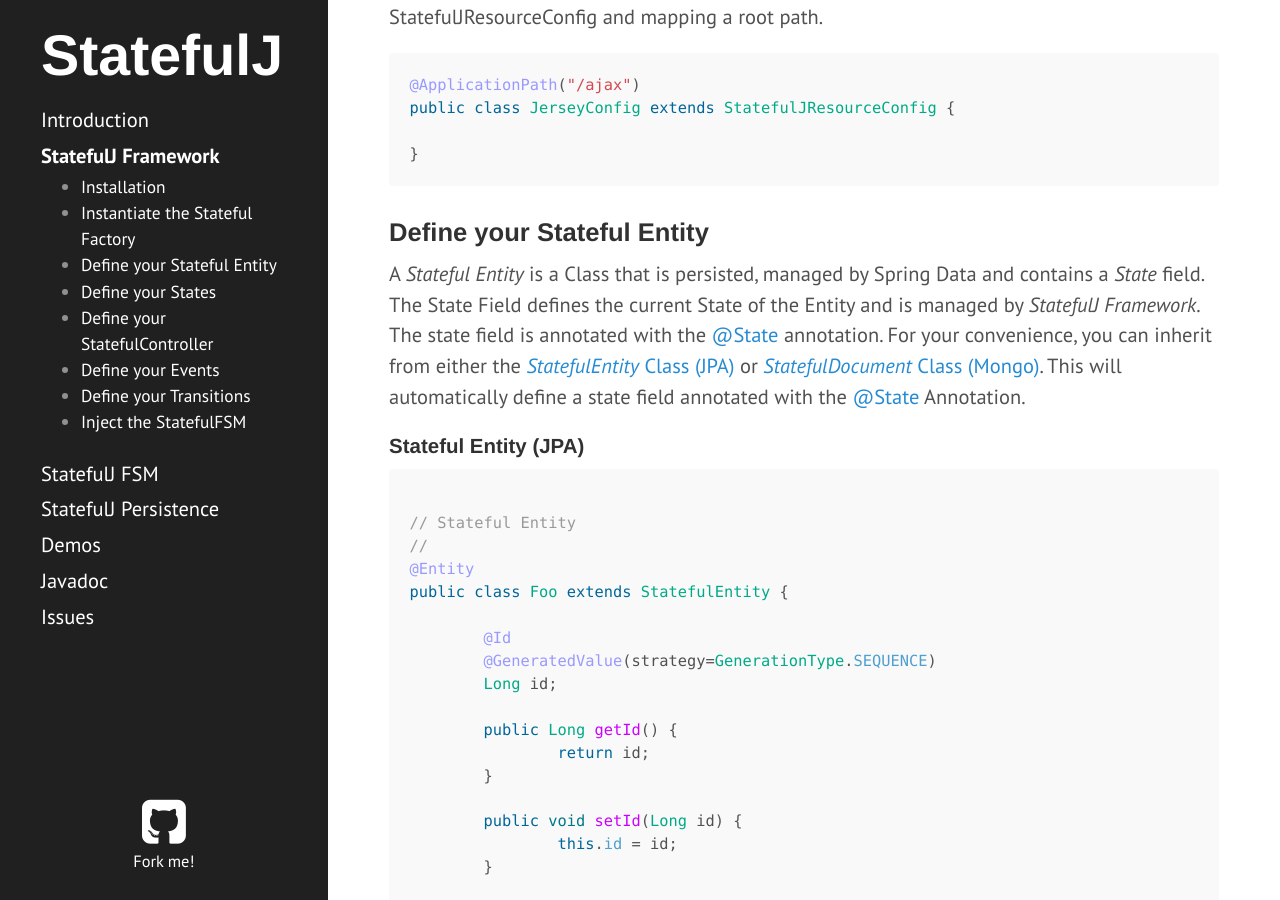
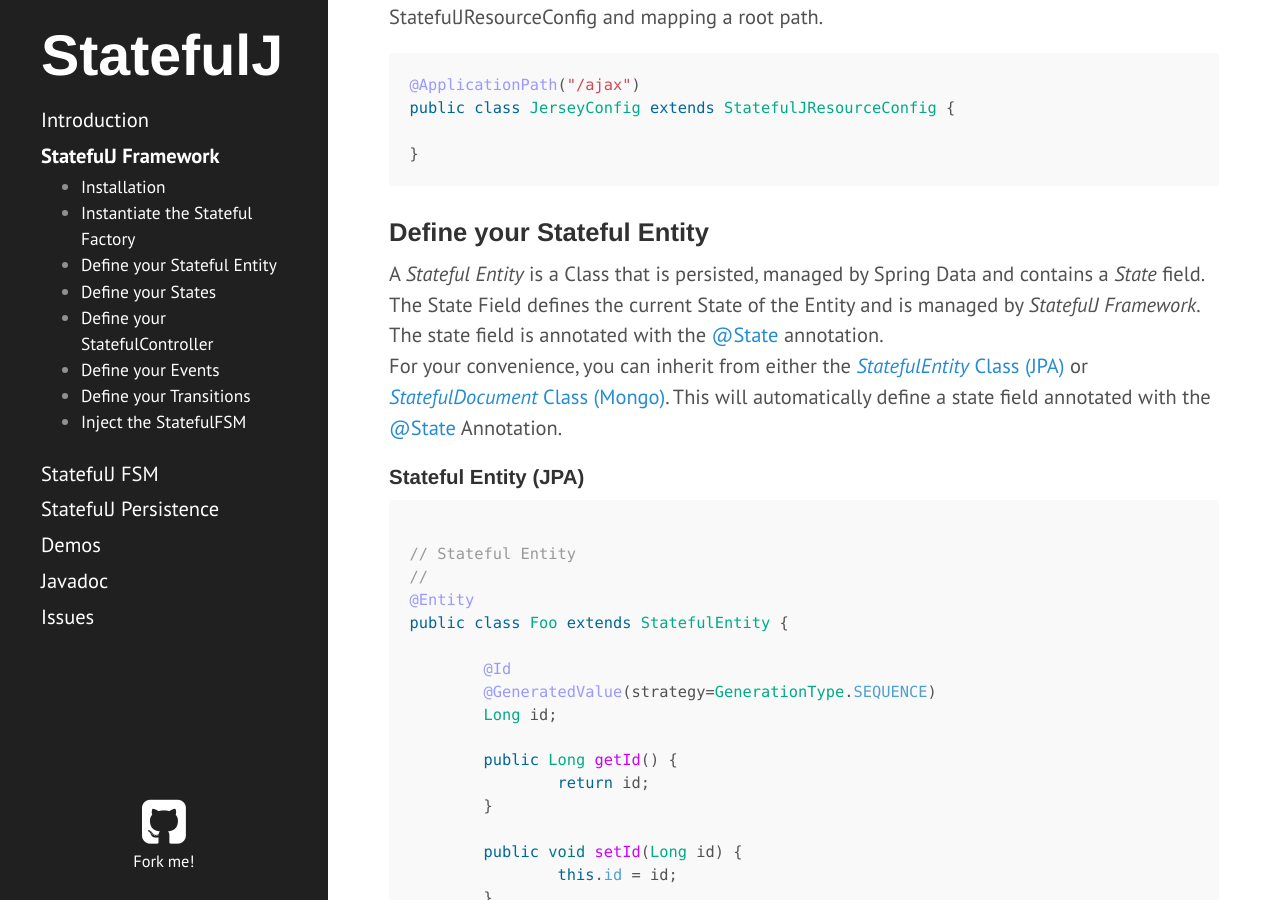
Before and after one commit to statefulj/statefulj, a Jekyll site: the page built from framework.md, in a window 1280 px wide and 900 px high, scrolled down 3052 px. Built offline with Jekyll 4.4.1, drawn with Linux system fonts in a browser that asks for light colours; Markdown is read by kramdown in place of the engine named in the settings; part of the change alters nothing that is shown; some of the changed text lies outside the part shown.

Commit message:
Fix documentation

````diff
--- a/framework.md
+++ b/framework.md
@@ -125,7 +125,10 @@ public class JerseyConfig extends StatefulJResourceConfig {
 
 ### <a name="define-your-stateful-entity"></a> Define your Stateful Entity
 
-A *Stateful Entity* is a Class that is persisted, managed by Spring Data and contains a *State* field.  The State Field defines the current State of the Entity and is managed by *StatefulJ Framework*.  The state field is annotated with the [@State](/public/javadoc/org/statefulj/persistence/annotations/State.html) annotation.  For your convenience, you can inherit from either the [*StatefulEntity* Class (JPA)](/public/javadoc/org/statefulj/persistence/jpa/model/StatefulEntity.html) or [*StatefulDocument* Class (Mongo)](/public/javadoc/org/statefulj/persistence/mongo/model/StatefulDocument.html).  This will automatically define a state field annotated with the [@State](/public/javadoc/org/statefulj/persistence/annotations/State.html) Annotation.
+A *Stateful Entity* is a Class that is persisted, managed by Spring Data and contains a *State* field.
+The State Field defines the current State of the Entity and is managed by *StatefulJ Framework*.
+The state field is annotated with the [@State](/public/javadoc/org/statefulj/persistence/annotations/State.html) annotation.
+For your convenience, you can inherit from either the [*StatefulEntity* Class (JPA)](/public/javadoc/org/statefulj/persistence/jpa/model/StatefulEntity.html) or [*StatefulDocument* Class (Mongo)](/public/javadoc/org/statefulj/persistence/mongo/model/StatefulDocument.html).  This will automatically define a state field annotated with the [@State](/public/javadoc/org/statefulj/persistence/annotations/State.html) Annotation.
 
 #### Stateful Entity (JPA)
 
@@ -239,7 +242,6 @@ Class with the [@StatefulController Annotation](/public/javadoc/org/statefulj/fr
 | noops			      | Optional	| An array of NOOP Transitions.  These Transitions will update the State field but will not invoke any Actions |
 | retryAttempts       | Optional	| Specify the number of times StatefulJ should attempt to handle the event.  If retryAttempts is -1, then it will always attempt to handle the event.  Default is 20 retry attempts |
 | retryInterval       | Optional	| The interval, in milliseconds, between each retry attempt.  Default is 250 milliseconds between retries |
-| reloadEntityOnRetry | Optional	| Set whether or not a new version of the Stateful Entity is fetched on a retry.  Defaults to true |
 
 ```java
 @StatefulController(
@@ -306,6 +308,7 @@ In the *StatefulJ Framework*, a Transition is a method in the *Stateful Controll
 | from      | &lt;state&gt;&nbsp;or&nbsp;&ast;	| The "from" State.  If left blank or the state is "&ast;", then this transition applies to all states |
 | event		| &lt;event&gt;				 	| A String that defines the [Event](#define-your-events) |
 | to		| &lt;state&gt;&nbsp;or&nbsp;&ast;	| The "to" State. If left blank or the state is "&ast;", then there is no change from the current state |
+| reload	| true|false					| If true, StatefulJ will reload the Entity before invoking the Action method.  Default is false |
 
 When a Transition is invoked, the *StatefulJ Framework* will call the associated method.
 If the StatefulController is a Controller (vs a Domain Entity),
````
